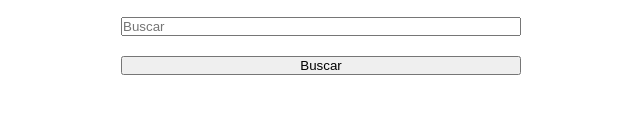
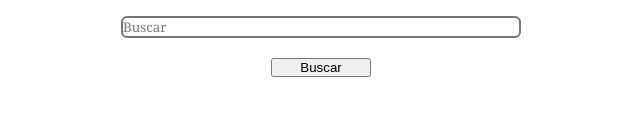
Before and after one commit to lars505/google-template, a plain HTML site: page index.html in a window 1280 px wide. Shown: the part 514-630 px from the top of the page, without its empty margins (319-959 px from the left). Drawn offline with Linux system fonts and the light colour scheme.

Commit message:
Border-Radius change

```diff
--- a/css/style.css
+++ b/css/style.css
@@ -16,3 +16,15 @@ form{
 
     gap: 20px;
 }
+
+#txtSearch{
+    font-family: Georgia, 'Times New Roman', Times, serif;
+    border-radius: 6px;
+    border-style: solid;
+}
+
+#btn{
+    align-self: center;
+    width: 100px;
+
+}
--- a/index.html
+++ b/index.html
@@ -3,15 +3,15 @@
 <head>
     <meta charset="UTF-8">
     <meta name="viewport" content="width=device-width, initial-scale=1.0">
-    <link rel="stylesheet" href="/css/style.css">
+    <link rel="stylesheet" href="./css/style.css">
     <title>Google</title>
 </head>
 <body>
   <div class="container">
       <form action="">
           <img src="https://www.google.com/logos/doodles/2024/paris-games-begin-6753651837110444.3-law.gif" alt="google logo">
-          <input type="text" name="" id="" placeholder="Buscar">
-          <input type="button" value="Buscar">
+          <input type="text" name="" id="txtSearch" placeholder="Buscar">
+          <input type="button" id="btn" value="Buscar">
       </form>
   </div>
 </body>
```
